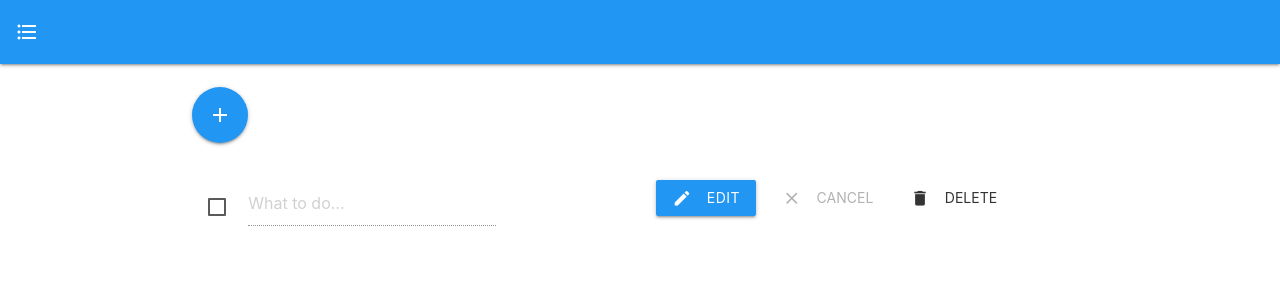
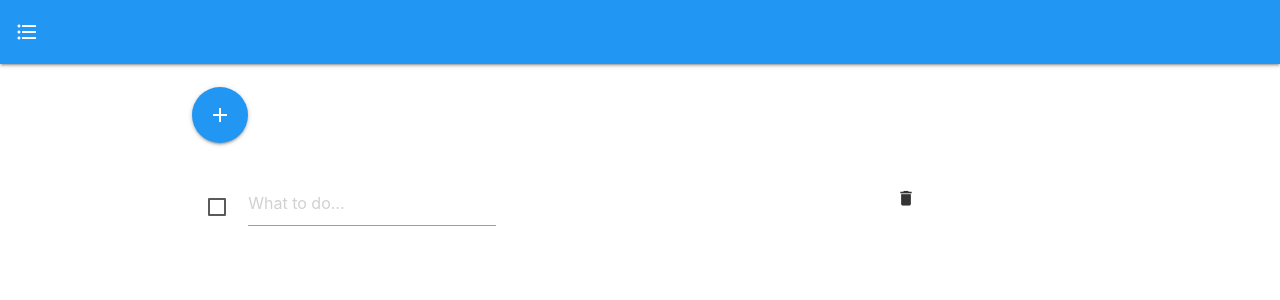
Before and after one commit to john29917958/To-Do, a React (Create React App) app in the folder react/to-do/: page / in a window 1280 px wide. Both pictures are taken after a click on the button "add". Shown: the top 300 px of the page. Built offline with nearby package versions, Linux system fonts and the light colour scheme.

Commit message:
Implement mark as done feature and delete apply and check buttons

```diff
--- a/react/to-do/src/App.js
+++ b/react/to-do/src/App.js
@@ -45,7 +45,8 @@ class App extends React.Component {
 
     toDos.push({
       id: id,
-      text: ''
+      text: '',
+      isDone: false
     });
 
     this.setState({
@@ -60,6 +61,19 @@ class App extends React.Component {
     })[0];
 
     toDo.text = text;
+
+    this.setState({
+      toDos: toDos
+    });
+  }
+
+  #handleToDoDone(id, isDone) {
+    let toDos = this.state.toDos;
+    let toDo = toDos.filter(function (t) {
+      return t.id === id;
+    })[0];
+
+    toDo.isDone = isDone;
 
     this.setState({
       toDos: toDos
@@ -97,7 +111,14 @@ class App extends React.Component {
           <div>
             {
               this.state.toDos.map(function (toDo) {
-                return <ToDo key={toDo.id} id={toDo.id} text={toDo.text} onTitleChange={self.#handleToDoChange.bind(self)} onDelete={self.#handleToDoDeletion.bind(self)} />
+                return <ToDo
+                  key={toDo.id}
+                  id={toDo.id}
+                  text={toDo.text}
+                  isDone={toDo.isDone}
+                  onTitleChange={self.#handleToDoChange.bind(self)}
+                  onDoneChange={self.#handleToDoDone.bind(self)}
+                  onDelete={self.#handleToDoDeletion.bind(self)} />
               })
             }
           </div>
--- a/react/to-do/src/ToDo.js
+++ b/react/to-do/src/ToDo.js
@@ -6,7 +6,7 @@ class ToDo extends React.Component {
 
         this.state = {
             text: this.props.text,
-            isEditing: false
+            isDone: false
         };
     }
 
@@ -37,6 +37,10 @@ class ToDo extends React.Component {
         });
     }
 
+    #done(e) {
+        this.props.onDoneChange(this.props.id, e.target.checked);
+    }
+
     #handleKeyDown(e) {
         if (e.keyCode === 13) { // Handle enter key event.
             this.#applyChange();
@@ -47,46 +51,39 @@ class ToDo extends React.Component {
 
     render() {
         let self = this;
-        let action = this.state.isEditing ? this.#applyChange.bind(this) : this.#beginEdit.bind(this);
 
         return (
             <div className="row">
-                <div className="col l6 m5 s12">
+                <div className="col s9">
                     <div className="input-field inline">
                         <p>
                             <label>
-                                <input type={"checkbox"} />
+                                <input type={"checkbox"} checked={this.props.isDone} onChange={this.#done.bind(this)} />
                                 <span></span>
                             </label>
                         </p>
                     </div>
                     <div className="input-field inline">
-                        <input id={this.props.id} type={"text"} value={this.state.text} placeholder={"What to do..."} disabled={!this.state.isEditing} readOnly={!this.state.isEditing} onChange={this.#onInputValChanged.bind(this)} onKeyDown={this.#handleKeyDown.bind(this)}></input>
+                        <input
+                            id={this.props.id}
+                            type={"text"}
+                            value={this.state.text}
+                            placeholder={"What to do..."}
+                            disabled={this.props.isDone}
+                            readOnly={this.props.isDone}
+                            onChange={this.#onInputValChanged.bind(this)}
+                            onFocus={this.#beginEdit.bind(this)}
+                            onBlur={this.#applyChange.bind(this)}
+                            onKeyDown={this.#handleKeyDown.bind(this)} />
                     </div>
                 </div>
-                <div className="col l6 m7 s12">
+                <div className="col s1">
                     <div className="input-field inline">
-                        <button className="btn waves-effect waves-light blue" style={{ marginRight: "5px" }} onClick={action}>
-                            <i className="material-icons left">
-                                {this.state.isEditing ? "check" : "create"}
-                            </i>
-                            {this.state.isEditing ? "Apply" : "Edit"}
-                        </button>
-                    </div>
-                    <div className="input-field inline">
-                        <button className="btn-flat waves-effect" onClick={this.#cancelChange.bind(this)} disabled={!this.state.isEditing}>
-                            <i className="material-icons left">
-                                clear
-                            </i>
-                            Cancel
-                        </button>
-                    </div>
-                    <div className="input-field inline">
-                        <button className="btn-flat waves-effect waves-red" onClick={function () { self.props.onDelete(self.props.id); }}>
-                            <i className="material-icons left">
+                        <button className="btn-flat waves-effect"
+                            onClick={function () { self.props.onDelete(self.props.id); }}>
+                            <i className="material-icons">
                                 delete
                             </i>
-                            Delete
                         </button>
                     </div>
                 </div>
```
